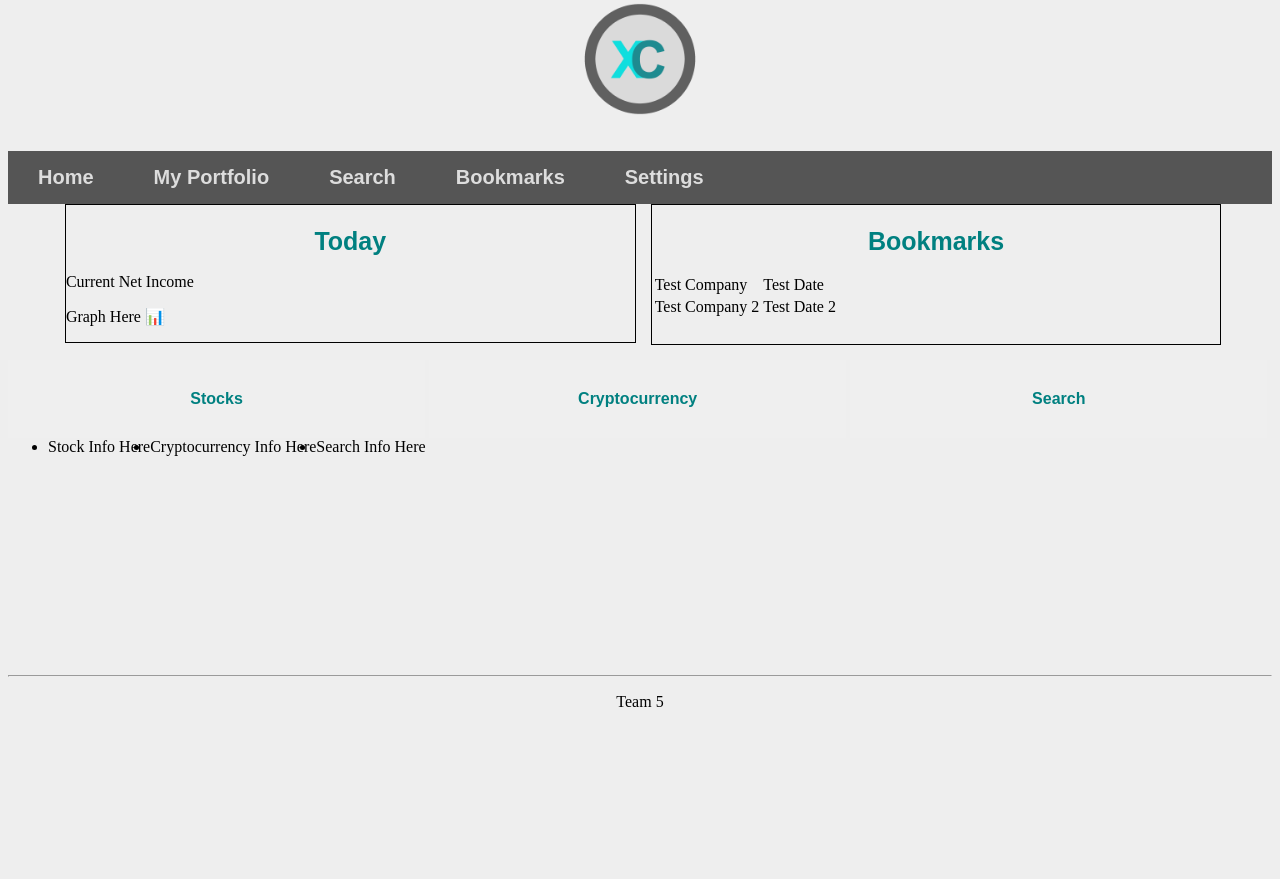
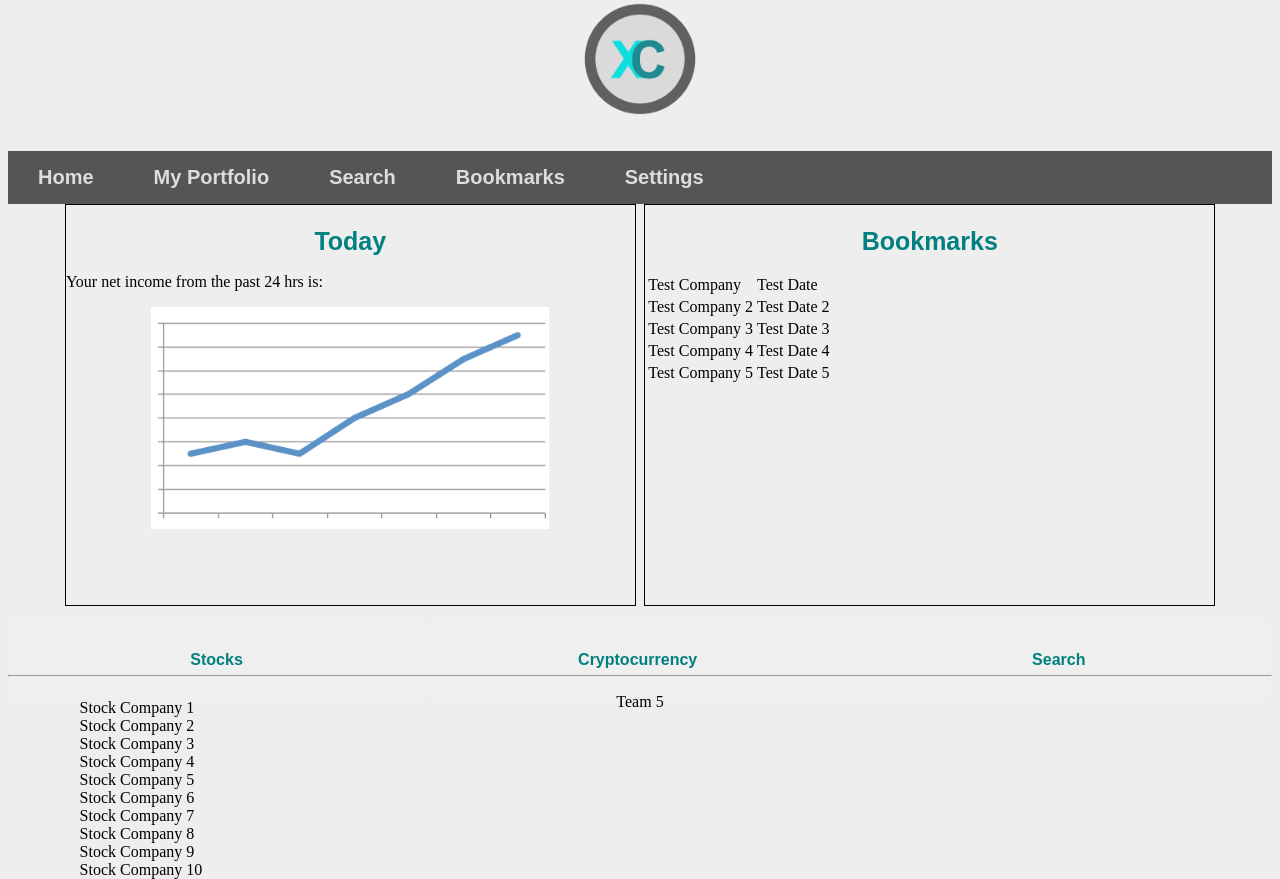
Before and after one commit to ghoff8/XChange, a Django app: page /home in a window 1280 px wide. Shown: the part 135-1014 px from the top of the page. Before the commit the page ends 842 px from the top, so only its background shows below. Run offline with Django 3.2, Linux system fonts and the light colour scheme.

Commit message:
add todayGraph.png

```diff
--- a/XChange/static/XChange/css/home.css
+++ b/XChange/static/XChange/css/home.css
@@ -65,10 +65,10 @@ h1 {
     width:45%;
     border: 1px solid black;
     /*margin: auto;*/
-    padding-bottom: 25px;
-    margin-right: 4%;
+    /*padding-bottom: 25px;*/
+    margin-right: 4.5%;
+    height: 50vh;
 }
-
 
 #todayDiv {
     float: left;
@@ -76,6 +76,13 @@ h1 {
     display: inline-table;
     border: 1px solid black;
     margin-left: 4.5%;
+    /*padding-bottom: 1%;*/
+    height: 50vh;
+}
+
+#todayGraph {
+    width: 70%;
+    height: auto;
 }
 
 #currencyBar{
@@ -113,15 +120,16 @@ h1 {
     border:none;
 }
 
-.assetBar {
-    display: inline;
+.assetDiv {
+    width: 95%;
     margin:auto;
-    list-style-type: none;
-    margin-top: 40px;
+    /*list-style-type: none;*/
 }
 
-.assetBar{
-
+.assetDiv li {
+    display: block;
+    float: left;
+    clear: left;
 }
 
 body {
--- a/XChange/static/XChange/css/login.css
+++ b/XChange/static/XChange/css/login.css
@@ -46,7 +46,7 @@ h2 {
     font-family: 'Arial';
 }
 
-type {
+button {
   margin-top: 10px;
   background-color: teal;
   border: none;
--- a/XChange/static/XChange/js/home.js
+++ b/XChange/static/XChange/js/home.js
@@ -0,0 +1,8 @@
+function openAsset(buttonName) {
+    var x;
+    var y = document.getElementsByClassName("assetDiv");
+    for (x = 0; x < y.length; x++) {
+        y[x].style.display = "none";
+    }
+    document.getElementById(buttonName).style.display = "block";
+}
--- a/XChange/templates/XChange/home.html
+++ b/XChange/templates/XChange/home.html
@@ -5,6 +5,7 @@
         <title>Home</title>
         <link rel="stylesheet" type="text/css" href="/static/XChange/css/home.css" />
         <link rel="stylesheet" type="text/css" href="/static/XChange/css/common.css" />
+        <script src="/static/XChange/js/home.js"></script>
     </head>  <!--Might rename to XChange or something similar-->
     <body>
         <h1 id="home-title">Home</h1>
@@ -21,13 +22,14 @@
             </ul>
         </div>
 
+        <div id="parentDiv">
             <div id="todayDiv">
                 <h1>Today</h1>
-            <p>Current Net Income</p>
-            <p>Graph Here 📊</p>
+                <p>Your net income from the past 24 hrs is: </p>
+                <img id="todayGraph" src="/static/XChange/images/todayGraph.png" alt="Past 24hr net graph">
             </div>
 
-        <div id="parentDiv">
+            <!--<div id="parentDiv">-->
             <div id="bookmarkDiv">
                 <h1>Bookmarks</h1>
                 <table id="bookTable">
@@ -42,8 +44,25 @@
                         <td>Test Company 2</td>
                         <td>Test Date 2</td>
                     </tr>
+
+                    <tr>
+                        <td>Test Company 3</td>
+                        <td>Test Date 3</td>
+                    </tr>
+
+                    <tr>
+                        <td>Test Company 4</td>
+                        <td>Test Date 4</td>
+                    </tr>
+
+                    <tr>
+                        <td>Test Company 5</td>
+                        <td>Test Date 5</td>
+                    </tr>
                 </table>
 
+            </div>
+        <!--</div>-->
         </div>
 
         <div id="currencyBar" class="dynamic-section">
@@ -51,41 +70,46 @@
           <button class="dynamic-bar" onclick="openAsset('Crypto')">Cryptocurrency</button>
           <button class="dynamic-bar" onclick="openAsset('Search')">Search</button>
         </div>
-        </div>
+        <!--</div>-->
 
         <br>
-        <div id="Stocks" class="assetBar">
+        <div id="Stocks" class="assetDiv">
+            <!--replace with table with no table borders
+            Company name, Price per stock, %up or %down past day-->
             <ul>
-                <li>Stock Info Here</li>
+                <li>Stock Company 1</li>
+                <li>Stock Company 2</li>
+                <li>Stock Company 3</li>
+                <li>Stock Company 4</li>
+                <li>Stock Company 5</li>
+                <li>Stock Company 6</li>
+                <li>Stock Company 7</li>
+                <li>Stock Company 8</li>
+                <li>Stock Company 9</li>
+                <li>Stock Company 10</li>
             </ul>
         </div>
 
-        <div id="Crypto" class="assetBar">
+        <div id="Crypto" class="assetDiv" style="display:none">
             <ul>
-                <li>Cryptocurrency Info Here</li>
+                <li>Cryptocurrency Company 1</li>
+                <li>Cryptocurrency Company 2</li>
+                <li>Cryptocurrency Company 3</li>
+                <li>Cryptocurrency Company 4</li>
+                <li>Cryptocurrency Company 5</li>
+                <li>Cryptocurrency Company 6</li>
+                <li>Cryptocurrency Company 7</li>
+                <li>Cryptocurrency Company 8</li>
+                <li>Cryptocurrency Company 9</li>
+                <li>Cryptocurrency Company 10</li>
             </ul>
         </div>
 
-        <div id="Search" class="assetBar">
+        <div id="Search" class="assetDiv" style="display:none">
             <ul>
                 <li>Search Info Here</li>
             </ul>
         </div>
-
-
-        <script>
-        function openAsset(assetName) {
-          var i;
-          var x = document.getElementsByClassName("asset");
-          for (i = 0; i < x.length; i++) {
-            x[i].style.display = "none";
-          }
-          document.getElementById(assetName).style.display = "block";
-        }
-        </script>
-
-
-
     </body>
     <footer>
     <hr>
--- a/XChange/templates/XChange/myPortfolio.html
+++ b/XChange/templates/XChange/myPortfolio.html
@@ -4,6 +4,8 @@
     <title>My Portfolio</title>
     <link rel="stylesheet" type="text/css" href="/static/XChange/css/myPortfolio.css" />
     <link rel="stylesheet" type="text/css" href="/static/XChange/css/common.css" />
+    <script src="/static/XChange/js/myPortfolio.js"></script>
+    <link rel="icon" href="/static/XChange/images/tab_favicon.png">
   </head
   <body>
     <h1 id="portfolio-title">My Portfolio</h1>
```
Also changed, not shown: XChange/static/XChange/images/todayGraph.png (added). Lines whose indentation alone changed are shown as unchanged.
